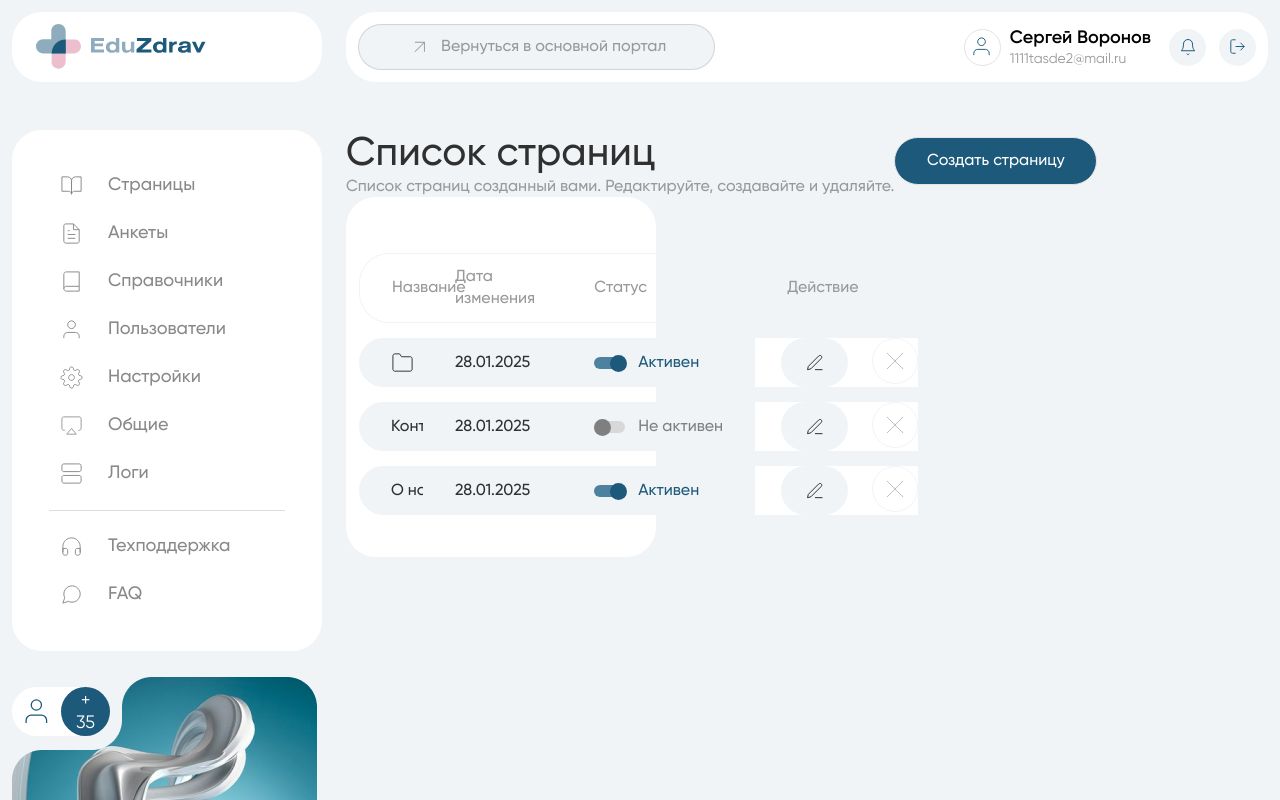
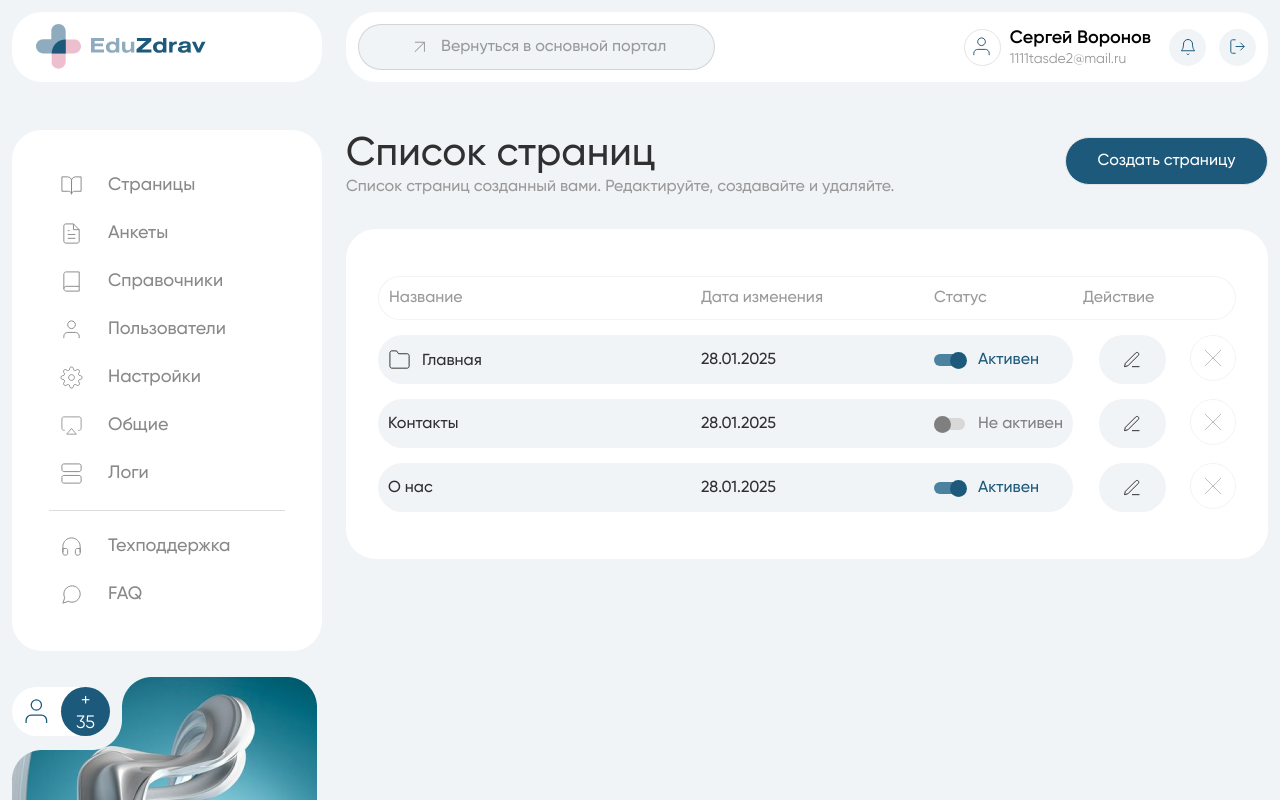
Before and after one commit to katie-soft/medanketa, a React (Create React App) app: page / in a window 1280 px wide. Shown: the top 800 px of the page. Built offline with nearby package versions, Linux system fonts and the light colour scheme.

Commit message:
fix: fix table styles

```diff
--- a/src/ui/TableUI/tableUI.scss
+++ b/src/ui/TableUI/tableUI.scss
@@ -28,9 +28,10 @@ table {
       justify-content: flex-start;
     }
   }
+}
 
   .table-wrapper.wrapper {
-    width: -webkit-fill-available;
+    width: 100%;
     padding: 32px;
 
     @media screen and (max-width: 1200px) {
@@ -205,4 +206,3 @@ table {
       border-bottom-right-radius: 30px;
     }
   }
-}
```
